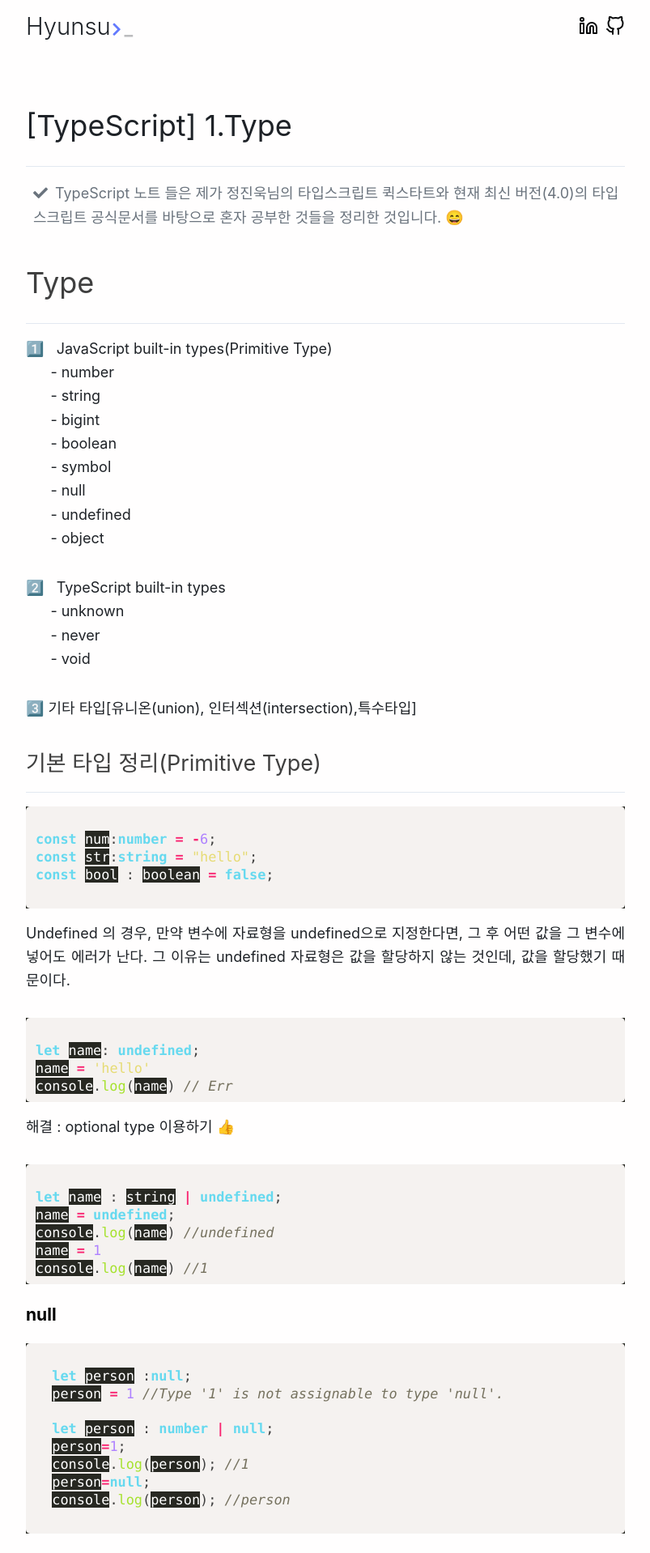
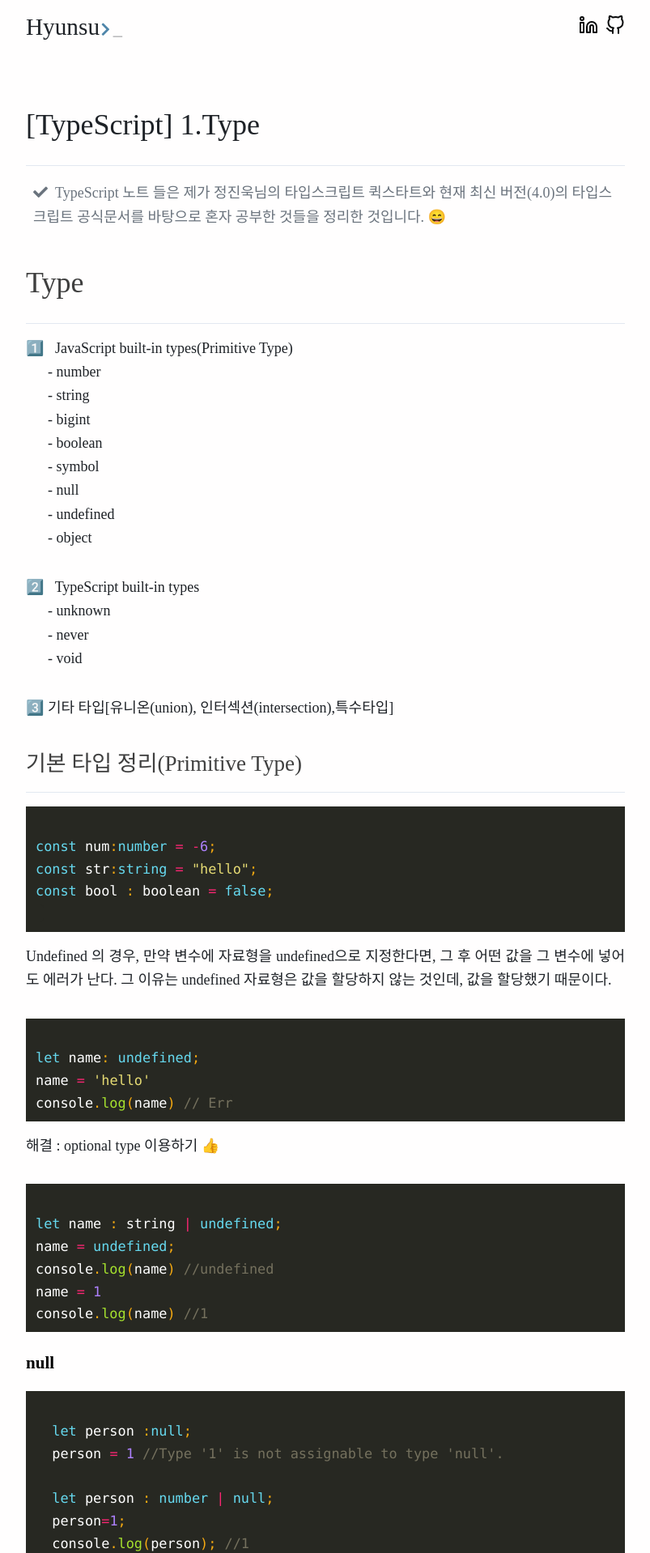
Before and after one commit to sooster910/blogV2, a Jekyll site: the page built from _posts/2021-05-09-typescript-type.md, in a window 1280 px wide. Shown: the top 1918 px of the page at 81% size, without its empty margins (238-1041 px from the left). Built offline with Jekyll 4.4.1, drawn with Linux system fonts in a browser that asks for light colours; some web fonts are replaced; comment, search, counter and statistics services are not loaded.

Commit message:
Modified font style

```diff
--- a/_sass/dash.scss
+++ b/_sass/dash.scss
@@ -1,7 +1,8 @@
 @charset "utf-8";
+// 'Iropke Batang'
 
-
-$base-font-family: "-apple-system","BlinkMacSystemFont","Segoe UI","Helvetica","Arial","sans-serif","Apple Color Emoji","Segoe UI Emoji";
+// $base-font-family: "-apple-system","BlinkMacSystemFont","Segoe UI","Helvetica","Arial","sans-serif","Apple Color Emoji","Segoe UI Emoji";
+$base-font-family: 'Iropke Batang', serif;
 $syntax-font-family: 'Roboto Mono', monospace;
 $base-font-size:   18px !default;
 $post-link-font-size: $base-font-size * 1.23 !default;
--- a/_sass/dash/_base.scss
+++ b/_sass/dash/_base.scss
@@ -168,15 +168,17 @@ code {
   @include relative-font-size(0.9375);
   border-radius: 0.3em;
   @include themed() {
-      background-color: #f5f2f0;
+      // background-color: #f5f2f0;
     //  background-color:rgb(247, 250, 252);
-     color: #3f3f3f;
+    //  color: #3f3f3f;
      font-family: Menlo,Nanum Gothic Coding,Monaco,Source Code Pro,monospace,Microsoft YaHei !important;
   }
 }
 
 code {
   padding: 1px 5px;
+  color: #f6aa11;
+  background: #272822;
 }
 
 pre {
--- a/_sass/dash/_colors.scss
+++ b/_sass/dash/_colors.scss
@@ -16,7 +16,7 @@ $color-yellow: #FCBC28;
 $color-teal: #4BC997;
 $color-green: #6a737d;
 $color-cyan: #4FC1E4;
-$color-blue: #637AFE;
+$color-blue: #4f86aa;
 $color-indigo: #6775C4;
 $color-purple: #8E59D7;
 
--- a/_sass/dash/_layout.scss
+++ b/_sass/dash/_layout.scss
@@ -227,19 +227,24 @@
  }
 
 .tag, .tag-cloud > a {
-  background: #f9f9f9;
-  color: $color-tagYellow;
-  @include themed() {
-     background-color: t('background-color');
-  }
+  background: #D8ACA2;
+  padding: 0px 3px;
+  margin-top: 4px;
+  // background: #f9f9f9;
+  color: #f9f9f9;
+  // @include themed() {
+  //    background-color: t('background-color');
+  // }
   margin-right: 3px;
   // padding: 0.3em 0.6em;
   border-radius: 0.3em;
   &:hover {
     text-decoration: none;
-    color: lighten($color-blue, 5%) !important;
+    // color: lighten($color-blue, 5%) !important;
+    color:#3f3f3f;
     @include themed() {
-       background-color: lighten(t('background-color'), 5%);
+      background-color: #eac8af;
+      //  background-color: lighten(t('background-color'), 5%);
     }
   }
 
--- a/_sass/dash/_syntax-highlighting.scss
+++ b/_sass/dash/_syntax-highlighting.scss
@@ -1,71 +1,269 @@
-/**
- * Syntax highlighting styles
- */
+// /**
+//  * Syntax highlighting styles
+//  */
+// .highlight {
+//   @extend %vertical-rhythm;
+
+//   // font-family: $syntax-font-family;
+//   line-height: $syntax-line-height;
+//   font-weight: 400;
+
+//   .c     { color: lighten($color-background-dark, 30%);} // Comment
+//   .err   { color: #a61717; } // Error
+//   .k     { color: $color-blue; } // Keyword
+//   .o     { font-weight: bold } // Operator
+//   .cm    { color: lighten($color-background-dark, 30%); font-style: italic } // Comment.Multiline
+//   .cp    { color: lighten($color-background-dark, 30%); font-weight: bold } // Comment.Preproc
+//   .c1    { color: lighten($color-background-dark, 30%); font-style: italic } // Comment.Single
+//   .cs    { color: lighten($color-background-dark, 30%); font-weight: bold; font-style: italic } // Comment.Special
+//   .gd    { color: $color-foreground; } // Generic.Deleted
+//   .gd .x { color: $color-foreground; } // Generic.Deleted.Specific
+//   .ge    { font-style: italic } // Generic.Emph
+//   .gr    { color: $color-red } // Generic.Error
+//   .gh    { color: $color-foreground } // Generic.Heading
+//   .gi    { color: $color-foreground; } // Generic.Inserted
+//   .gi .x { color: $color-foreground; } // Generic.Inserted.Specific
+//   .go    { color: $color-foreground } // Generic.Output
+//   .gp    { color: $color-foreground } // Generic.Prompt
+//   .gs    { font-weight: bold } // Generic.Strong
+//   .gu    { color: #aaa } // Generic.Subheading
+//   .gt    { color: #a00 } // Generic.Traceback
+//   .kc    { font-weight: bold } // Keyword.Constant
+//   .kd    { color: $color-blue; font-weight: bold } // Keyword.Declaration
+//   .kp    { font-weight: bold } // Keyword.Pseudo
+//   .kr    { font-weight: bold } // Keyword.Reserved
+//   .kt    { color: $color-blue; font-weight: bold } // Keyword.Type
+//   .m     { color: $color-orange } // Literal.Number
+//   .s     { color: $color-green; } // Literal.String
+//   .n     { color: $color-foreground; }
+//   .na    { color: #ffa62b; } // Name.Attribute
+//   .nb    { color: #28abb9 } // Name.Builtin
+//   .nc    { color: $color-pink; } // Name.Class
+//   .no    { color: $color-foreground } // Name.Constant
+//   .ni    { color: #800080 } // Name.Entity
+//   .ne    { color: #900; font-weight: bold } // Name.Exception
+//   .nf    { color: $color-pink; } // Name.Function
+//   .nn    { color: $color-foreground } // Name.Namespace
+//   .nt    { color: $color-foreground } // Name.Tag
+//   .nv    { color: $color-foreground } // Name.Variable
+//   .ow    { font-weight: bold } // Operator.Word
+//   .w     { color: #bbb } // Text.Whitespace
+//   .mf    { color: $color-orange } // Literal.Number.Float
+//   .mh    { color: $color-orange } // Literal.Number.Hex
+//   .mi    { color: $color-orange } // Literal.Number.Integer
+//   .mo    { color: $color-orange } // Literal.Number.Oct
+//   .sb    { color: $color-orange } // Literal.String.Backtick
+//   .sc    { color: $color-green } // Literal.String.Char
+//   .sd    { color: $color-green } // Literal.String.Doc
+//   .s2    { color: $color-green } // Literal.String.Double
+//   .se    { color: $color-green } // Literal.String.Escape
+//   .sh    { color: $color-green } // Literal.String.Heredoc
+//   .si    { color: $color-green } // Literal.String.Interpol
+//   .sx    { color: $color-green } // Literal.String.Other
+//   .sr    { color: $color-cyan } // Literal.String.Regex
+//   .s1    { color: $color-green } // Literal.String.Single
+//   .ss    { color: $color-green } // Literal.String.Symbol
+//   .bp    { color: #999 } // Name.Builtin.Pseudo
+//   .vc    { color: $color-pink } // Name.Variable.Class
+//   .vg    { color: $color-pink } // Name.Variable.Global
+//   .vi    { color: $color-pink } // Name.Variable.Instance
+//   .il    { color: $color-orange } // Literal.Number.Integer.Long
+// }
+.highlight table td { padding: 5px; }
+.highlight table pre { margin: 0; }
+.highlight .gh {
+  color: #999999;
+}
+.highlight .sr {
+  color: #f6aa11;
+}
+.highlight .go {
+  color: #888888;
+}
+.highlight .gp {
+  color: #555555;
+}
+.highlight .gs {
+}
+.highlight .gu {
+  color: #aaaaaa;
+}
+.highlight .nb {
+  color: #f6aa11;
+}
+.highlight .cm {
+  color: #75715e;
+}
+.highlight .cp {
+  color: #75715e;
+}
+.highlight .c1 {
+  color: #75715e;
+}
+.highlight .cs {
+  color: #75715e;
+}
+.highlight .c, .highlight .ch, .highlight .cd, .highlight .cpf {
+  color: #75715e;
+}
+.highlight .err {
+  color: #960050;
+}
+.highlight .gr {
+  color: #960050;
+}
+.highlight .gt {
+  color: #960050;
+}
+.highlight .gd {
+  color: #49483e;
+}
+.highlight .gi {
+  color: #49483e;
+}
+.highlight .ge {
+  color: #49483e;
+}
+.highlight .kc {
+  color: #66d9ef;
+}
+.highlight .kd {
+  color: #66d9ef;
+}
+.highlight .kr {
+  color: #66d9ef;
+}
+.highlight .no {
+  color: #66d9ef;
+}
+.highlight .kt {
+  color: #66d9ef;
+}
+.highlight .mf {
+  color: #ae81ff;
+}
+.highlight .mh {
+  color: #ae81ff;
+}
+.highlight .il {
+  color: #ae81ff;
+}
+.highlight .mi {
+  color: #ae81ff;
+}
+.highlight .mo {
+  color: #ae81ff;
+}
+.highlight .m, .highlight .mb, .highlight .mx {
+  color: #ae81ff;
+}
+.highlight .sc {
+  color: #ae81ff;
+}
+.highlight .se {
+  color: #ae81ff;
+}
+.highlight .ss {
+  color: #ae81ff;
+}
+.highlight .sd {
+  color: #e6db74;
+}
+.highlight .s2 {
+  color: #e6db74;
+}
+.highlight .sb {
+  color: #e6db74;
+}
+.highlight .sh {
+  color: #e6db74;
+}
+.highlight .si {
+  color: #e6db74;
+}
+.highlight .sx {
+  color: #e6db74;
+}
+.highlight .s1 {
+  color: #e6db74;
+}
+.highlight .s, .highlight .sa, .highlight .dl {
+  color: #e6db74;
+}
+.highlight .na {
+  color: #a6e22e;
+}
+.highlight .nc {
+  color: #a6e22e;
+}
+.highlight .nd {
+  color: #a6e22e;
+}
+.highlight .ne {
+  color: #a6e22e;
+}
+.highlight .nf, .highlight .fm {
+  color: #a6e22e;
+}
+.highlight .vc {
+  color: #ffffff;
+  background-color: #272822;
+}
+.highlight .nn {
+  color: #ffffff;
+  background-color: #272822;
+}
+.highlight .nl {
+  color: #ffffff;
+  background-color: #272822;
+}
+.highlight .ni {
+  color: #ffffff;
+  background-color: #272822;
+}
+.highlight .bp {
+  color: #ffffff;
+  background-color: #272822;
+}
+.highlight .vg {
+  color: #ffffff;
+  background-color: #272822;
+}
+.highlight .vi {
+  color: #ffffff;
+  background-color: #272822;
+}
+.highlight .nv, .highlight .vm {
+  color: #ffffff;
+  background-color: #272822;
+}
+.highlight .w {
+  color: #ffffff;
+  background-color: #272822;
+}
 .highlight {
-  @extend %vertical-rhythm;
-
-  font-family: $syntax-font-family;
-  line-height: $syntax-line-height;
-  font-weight: 400;
-
-  .c     { color: lighten($color-background-dark, 30%);} // Comment
-  .err   { color: #a61717; } // Error
-  .k     { color: $color-blue; } // Keyword
-  .o     { font-weight: bold } // Operator
-  .cm    { color: lighten($color-background-dark, 30%); font-style: italic } // Comment.Multiline
-  .cp    { color: lighten($color-background-dark, 30%); font-weight: bold } // Comment.Preproc
-  .c1    { color: lighten($color-background-dark, 30%); font-style: italic } // Comment.Single
-  .cs    { color: lighten($color-background-dark, 30%); font-weight: bold; font-style: italic } // Comment.Special
-  .gd    { color: $color-foreground; } // Generic.Deleted
-  .gd .x { color: $color-foreground; } // Generic.Deleted.Specific
-  .ge    { font-style: italic } // Generic.Emph
-  .gr    { color: $color-red } // Generic.Error
-  .gh    { color: $color-foreground } // Generic.Heading
-  .gi    { color: $color-foreground; } // Generic.Inserted
-  .gi .x { color: $color-foreground; } // Generic.Inserted.Specific
-  .go    { color: $color-foreground } // Generic.Output
-  .gp    { color: $color-foreground } // Generic.Prompt
-  .gs    { font-weight: bold } // Generic.Strong
-  .gu    { color: #aaa } // Generic.Subheading
-  .gt    { color: #a00 } // Generic.Traceback
-  .kc    { font-weight: bold } // Keyword.Constant
-  .kd    { color: $color-blue; font-weight: bold } // Keyword.Declaration
-  .kp    { font-weight: bold } // Keyword.Pseudo
-  .kr    { font-weight: bold } // Keyword.Reserved
-  .kt    { color: $color-blue; font-weight: bold } // Keyword.Type
-  .m     { color: $color-orange } // Literal.Number
-  .s     { color: $color-green; } // Literal.String
-  .n     { color: $color-foreground; }
-  .na    { color: #ffa62b; } // Name.Attribute
-  .nb    { color: #28abb9 } // Name.Builtin
-  .nc    { color: $color-pink; } // Name.Class
-  .no    { color: $color-foreground } // Name.Constant
-  .ni    { color: #800080 } // Name.Entity
-  .ne    { color: #900; font-weight: bold } // Name.Exception
-  .nf    { color: $color-pink; } // Name.Function
-  .nn    { color: $color-foreground } // Name.Namespace
-  .nt    { color: $color-foreground } // Name.Tag
-  .nv    { color: $color-foreground } // Name.Variable
-  .ow    { font-weight: bold } // Operator.Word
-  .w     { color: #bbb } // Text.Whitespace
-  .mf    { color: $color-orange } // Literal.Number.Float
-  .mh    { color: $color-orange } // Literal.Number.Hex
-  .mi    { color: $color-orange } // Literal.Number.Integer
-  .mo    { color: $color-orange } // Literal.Number.Oct
-  .sb    { color: $color-orange } // Literal.String.Backtick
-  .sc    { color: $color-green } // Literal.String.Char
-  .sd    { color: $color-green } // Literal.String.Doc
-  .s2    { color: $color-green } // Literal.String.Double
-  .se    { color: $color-green } // Literal.String.Escape
-  .sh    { color: $color-green } // Literal.String.Heredoc
-  .si    { color: $color-green } // Literal.String.Interpol
-  .sx    { color: $color-green } // Literal.String.Other
-  .sr    { color: $color-cyan } // Literal.String.Regex
-  .s1    { color: $color-green } // Literal.String.Single
-  .ss    { color: $color-green } // Literal.String.Symbol
-  .bp    { color: #999 } // Name.Builtin.Pseudo
-  .vc    { color: $color-pink } // Name.Variable.Class
-  .vg    { color: $color-pink } // Name.Variable.Global
-  .vi    { color: $color-pink } // Name.Variable.Instance
-  .il    { color: $color-orange } // Literal.Number.Integer.Long
+  color: #ffffff;
+  background-color: #272822;
 }
+.highlight .n, .highlight .py, .highlight .nx {
+  color: #ffffff;
+  background-color: #272822;
+}
+.highlight .ow {
+  color: #f92672;
+}
+.highlight .nt {
+  color: #f92672;
+}
+.highlight .k, .highlight .kv {
+  color: #f92672;
+}
+.highlight .kn {
+  color: #f92672;
+}
+.highlight .kp {
+  color: #f92672;
+}
+.highlight .o {
+  color: #f92672;
+}
```
